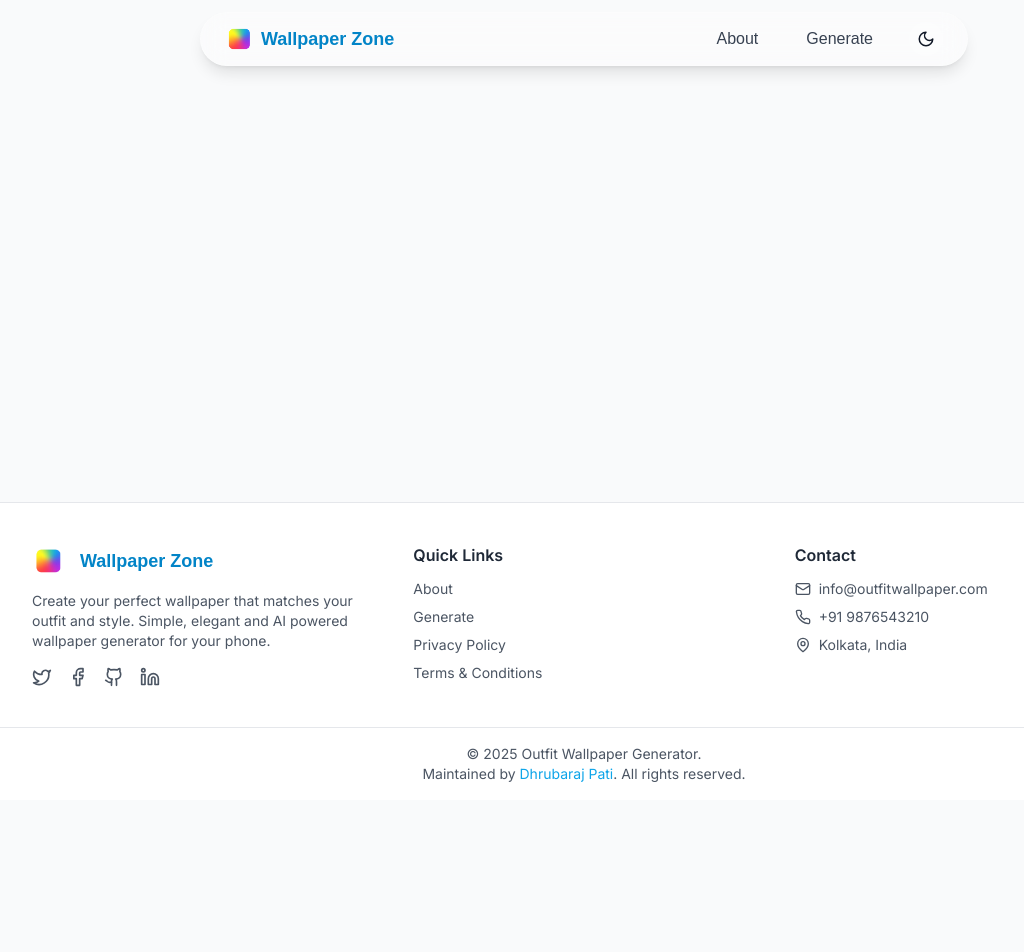
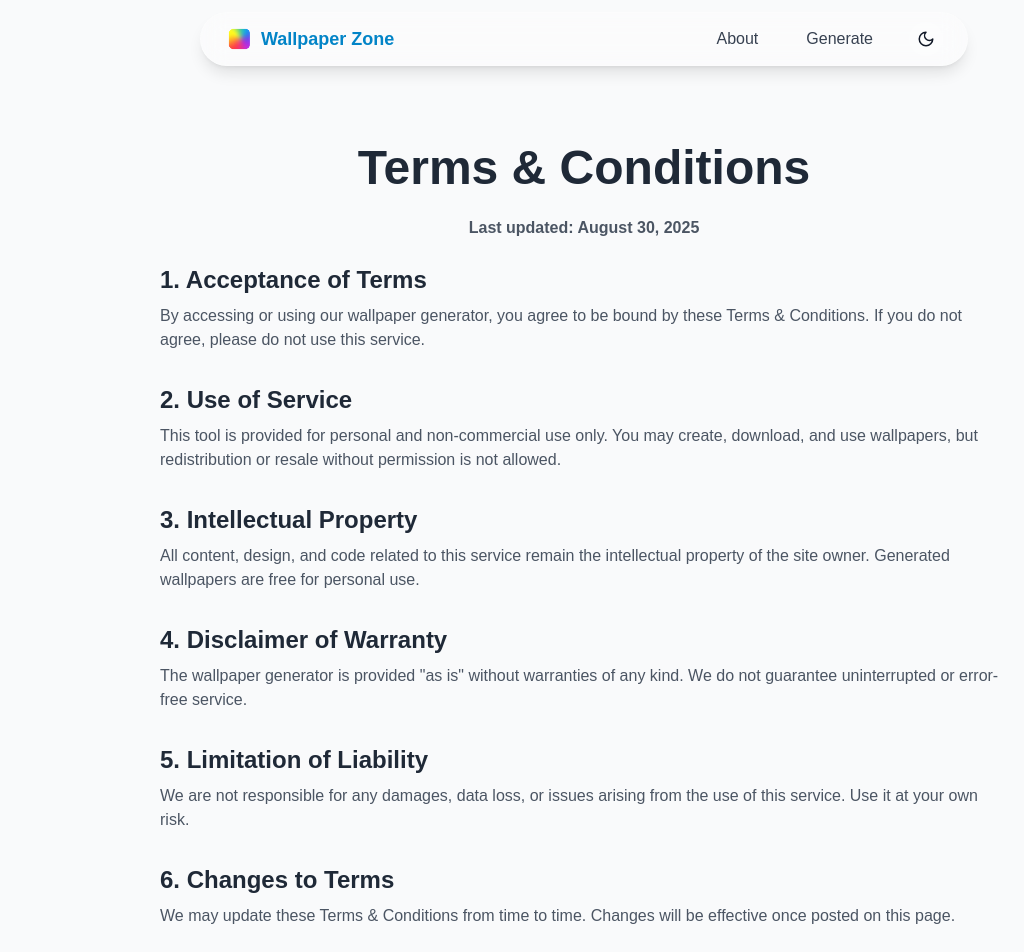
Before and after one commit to codewithdhruba01/OutfitWallpaper, a React (Vite) app: page /terms in a window 1280 px wide. Shown: the top 952 px of the page, without its empty margins (56-1080 px from the left). Before the commit the page ends 800 px from the top, so only its background shows below. Built offline with nearby package versions, Linux system fonts and the light colour scheme; a web font is replaced by a local one.

Commit message:
add Terms & Conditions page

```diff
--- a/src/App.tsx
+++ b/src/App.tsx
@@ -4,6 +4,7 @@ import { ThemeProvider } from './context/ThemeContext'
 import WallpaperGenerator from './pages/WallpaperGenerator'
 import Home from './pages/Home'
 import About from './pages/About'
+import TermsAndConditions from './pages/TermsAndConditions'
 import Layout from './components/Layout'
 
 const App: React.FC = () => {
@@ -15,6 +16,7 @@ const App: React.FC = () => {
             <Route path="/" element={<Home />} />
             <Route path="/generate" element={<WallpaperGenerator />} />
             <Route path="/about" element={<About />} />
+            <Route path="/terms" element={<TermsAndConditions />} />
           </Routes>
         </Layout>
       </Router>
--- a/src/components/Footer.tsx
+++ b/src/components/Footer.tsx
@@ -8,7 +8,7 @@ const Footer: React.FC = () => {
 
         {/* Brand + Description */}
         <div>
-          <div className="flex items-center space-x-2 mb-3">
+          <div className="flex items-center space-x-2 mb-2">
                  <img
                   src="./logo/wallpaper-logo.png"
                   alt="Logo"
@@ -16,18 +16,18 @@ const Footer: React.FC = () => {
                   />
             <span className="text-lg font-bold text-brand-600 dark:text-brand-400 flex items-center font-synonym">Wallpaper Zone</span>
           </div>
-          <p className="text-gray-600 dark:text-gray-400 text-sm mb-4">
+          <p className="text-gray-600 dark:text-gray-400 text-sm mb-4 font-poppins">
             Create your perfect wallpaper that matches your outfit and style.
             Simple, elegant and AI powered wallpaper generator for your phone.
           </p>
-          <div className="flex space-x-4">
+          <div className="flex space-x-2">
 
             <a href="https://x.com/codewithdhruba" target="_blank" rel="noopener noreferrer"
-              className="text-gray-600 dark:text-gray-400 hover:text-blue-400 transition">
+              className="text-gray-600 dark:text-gray-400 hover:text-sky-600 dark:hover:text-sky-500 transition">
               <Twitter size={20} />
             </a>
             <a href="https://facebook.com" target="_blank" rel="noopener noreferrer"
-              className="text-gray-600 dark:text-gray-400 hover:text-blue-600 transition">
+              className="text-gray-600 dark:text-gray-400 hover:text-blue-600 dark:hover:text-blue-500 transition">
               <Facebook size={20} />
             </a>
             <a href="https://github.com/codewithdhruba01" target="_blank" rel="noopener noreferrer"
@@ -35,7 +35,7 @@ const Footer: React.FC = () => {
               <Github size={20} />
             </a>
             <a href="https://www.linkedin.com/in/dhrubaraj-pati/" target="_blank" rel="noopener noreferrer"
-              className="text-gray-600 dark:text-gray-400 hover:text-blue-700 transition">
+              className="text-gray-600 dark:text-gray-400 hover:text-blue-600 dark:hover:text-blue-500 transition">
               <Linkedin size={20} />
             </a>
           </div>
@@ -43,21 +43,21 @@ const Footer: React.FC = () => {
 
         {/* Quick Links */}
         <div>
-          <h4 className="text-gray-800 dark:text-gray-100 font-semibold mb-3">Quick Links</h4>
+          <h4 className="text-gray-800 dark:text-gray-100 font-bold mb-3">Quick Links</h4>
           <ul className="space-y-2 text-sm text-gray-600 dark:text-gray-400">
             <li><a href="/about" className="hover:text-brand-500 transition">About</a></li>
             <li><a href="/generate" className="hover:text-brand-500 transition">Generate</a></li>
             <li><a href="#" className="hover:text-brand-500 transition">Privacy Policy</a></li>
-            <li><a href="#" className="hover:text-brand-500 transition">Terms & Conditions</a></li>
+            <li><a href="/terms" className="hover:text-brand-500 transition">Terms & Conditions</a></li>
           </ul>
         </div>
 
         {/* Contact Info */}
         <div>
-          <h4 className="text-gray-800 dark:text-gray-100 font-semibold mb-3">Contact</h4>
+          <h4 className="text-gray-800 dark:text-gray-100 font-bold mb-3">Contact</h4>
           <ul className="space-y-2 text-sm text-gray-600 dark:text-gray-400">
             <li className="flex items-center space-x-2">
-              <Mail size={16} /> <span>info@outfitwallpaper.com</span>
+              <Mail size={16} /> <span>info@wallpaperzone.com</span>
             </li>
             <li className="flex items-center space-x-2">
               <Phone size={16} /> <span>+91 9876543210</span>
--- /dev/null
+++ b/src/pages/TermsAndConditions.tsx
@@ -0,0 +1,76 @@
+import React from "react"
+
+const TermsAndConditions: React.FC = () => {
+  return (
+    <div className="max-w-4xl mx-auto px-6 py-12 text-gray-800 dark:text-gray-200">
+      <h1 className="text-5xl font-bold mb-6 text-center font-excon">Terms & Conditions</h1>
+      <p className="mb-6 text-gray-600 dark:text-gray-400 text-center font-synonym font-semibold">
+        Last updated: August 30, 2025
+      </p>
+
+      <div className="space-y-8">
+        <section>
+          <h2 className="text-2xl mb-2 font-synonym font-bold">1. Acceptance of Terms</h2>
+          <p className="text-gray-600 dark:text-gray-400 font-satoshi">
+            By accessing or using our wallpaper generator, you agree to be bound by these Terms &
+            Conditions. If you do not agree, please do not use this service.
+          </p>
+        </section>
+
+        <section>
+          <h2 className="text-2xl  font-synonym font-bold mb-2">2. Use of Service</h2>
+          <p className="text-gray-600 dark:text-gray-400 font-synonym">
+            This tool is provided for personal and non-commercial use only. You may create,
+            download, and use wallpapers, but redistribution or resale without permission is not
+            allowed.
+          </p>
+        </section>
+
+        <section>
+          <h2 className="text-2xl font-bold mb-2 font-synonym">3. Intellectual Property</h2>
+          <p className="text-gray-600 dark:text-gray-400 font-satoshi">
+            All content, design, and code related to this service remain the intellectual property
+            of the site owner. Generated wallpapers are free for personal use.
+          </p>
+        </section>
+
+        <section>
+          <h2 className="text-2xl font-bold mb-2 font-synonym">4. Disclaimer of Warranty</h2>
+          <p className="text-gray-600 dark:text-gray-400 font-satoshi">
+            The wallpaper generator is provided &quot;as is&quot; without warranties of any kind.
+            We do not guarantee uninterrupted or error-free service.
+          </p>
+        </section>
+
+        <section>
+          <h2 className="text-2xl font-bold mb-2 font-synonym">5. Limitation of Liability</h2>
+          <p className="text-gray-600 dark:text-gray-400 font-satoshi">
+            We are not responsible for any damages, data loss, or issues arising from the use of
+            this service. Use it at your own risk.
+          </p>
+        </section>
+
+        <section>
+          <h2 className="text-2xl font-bold mb-2 font-synonym">6. Changes to Terms</h2>
+          <p className="text-gray-600 dark:text-gray-400 font-satoshi">
+            We may update these Terms & Conditions from time to time. Changes will be effective once
+            posted on this page.
+          </p>
+        </section>
+
+        <section>
+          <h2 className="text-2xl font-bold font-synonym mb-2">7. Contact Us</h2>
+          <p className="text-gray-600 dark:text-gray-400 font-satoshi">
+            If you have any questions about these Terms & Conditions, please contact us at{" "}
+            <a href="mailto:your@email.com" className="text-brand-500 hover:underline">
+              info@wallpaperzone.com
+            </a>
+            .
+          </p>
+        </section>
+      </div>
+    </div>
+  )
+}
+
+export default TermsAndConditions
```
